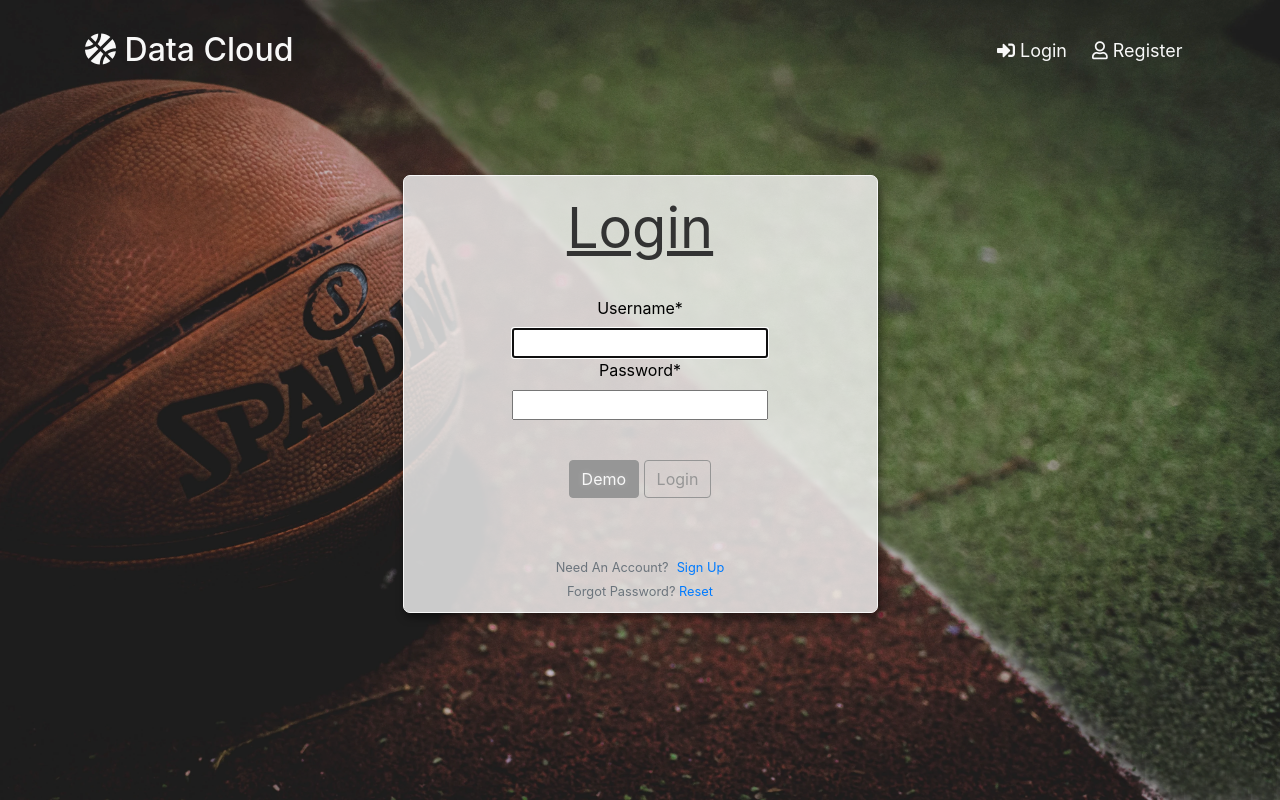
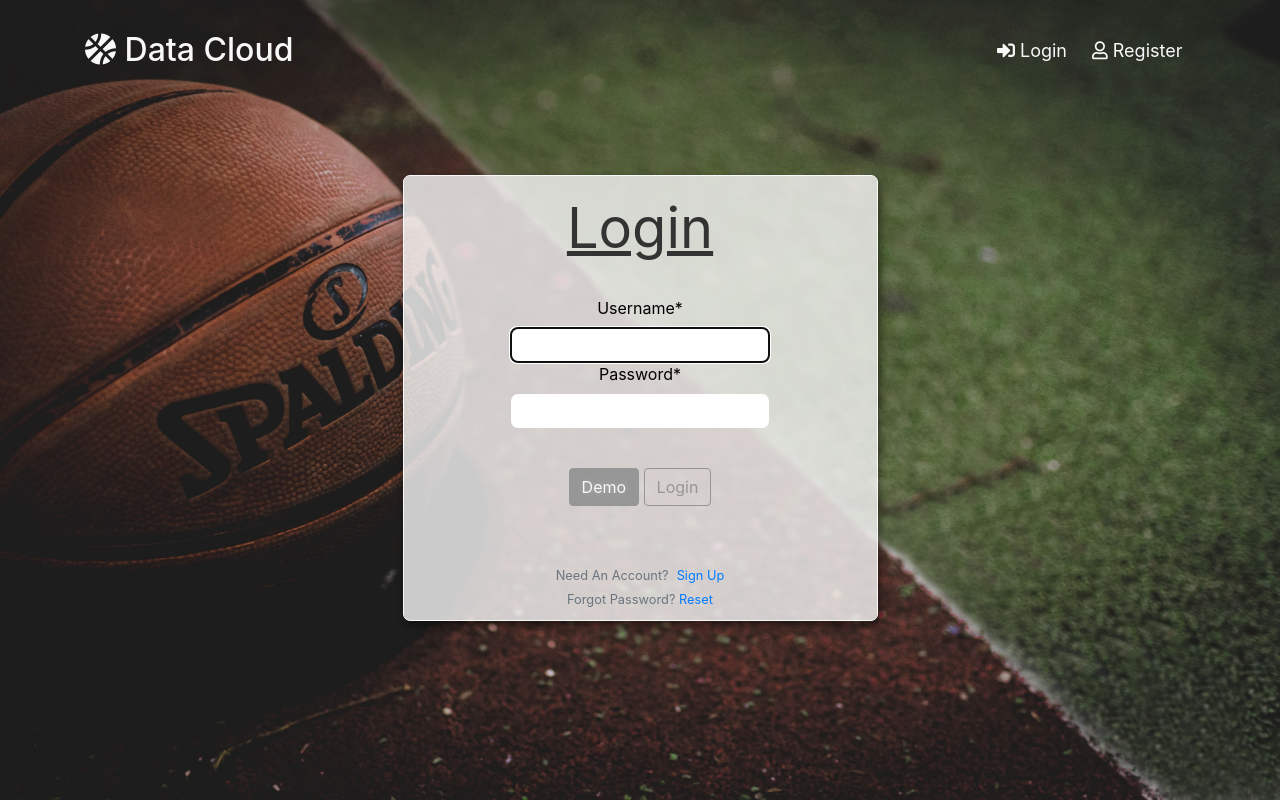
Before and after one commit to nealmick/bb, a Django app: page /login/ in a window 1280 px wide. Run offline with Django 3.2, Linux system fonts and the light colour scheme; some libraries are stand-ins or nearby versions.

Commit message:
Update main.css

```diff
--- a/predict/static/predict/main.css
+++ b/predict/static/predict/main.css
@@ -1,4 +1,9 @@
-
+input{
+  border-radius: 7px;
+  border-radius: 7px;
+  border-width:0px;
+  padding:5px;
+}
 .remove-player:hover{
   background: rgba(207, 4, 4, 0.6) !important;
 }
```
